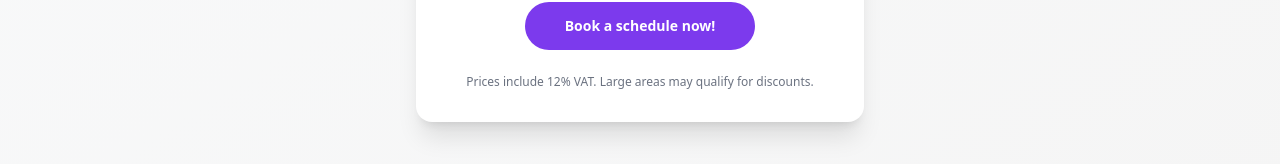
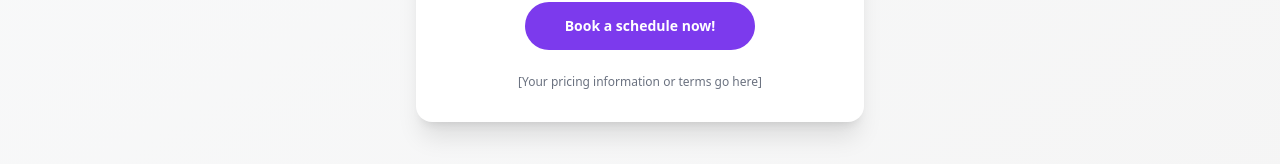
Before and after one commit to saruprogrammer22/cleantips-project-frontend, a React (Vite) app: page /cost-calculator in a window 1280 px wide. Shown: the part 732-896 px from the top of the page. Built offline with nearby package versions, Linux system fonts and the light colour scheme.

Commit message:
cost calulator for estimated pricing

```diff
--- a/src/pages/CostCalculatorPage.tsx
+++ b/src/pages/CostCalculatorPage.tsx
@@ -94,7 +94,8 @@ const CostCalculatorPage = () => {
                         <BookingFormSubmit title='Book a schedule now!' />
                     </div>
                     <p className="text-xs text-gray-500 text-center">
-                        Prices include 12% VAT. Large areas may qualify for discounts.
+                        {/* For example: "Prices include VAT. Discounts available for large areas." */}
+                        [Your pricing information or terms go here]
                     </p>
                 </motion.div>
             </div>
```
